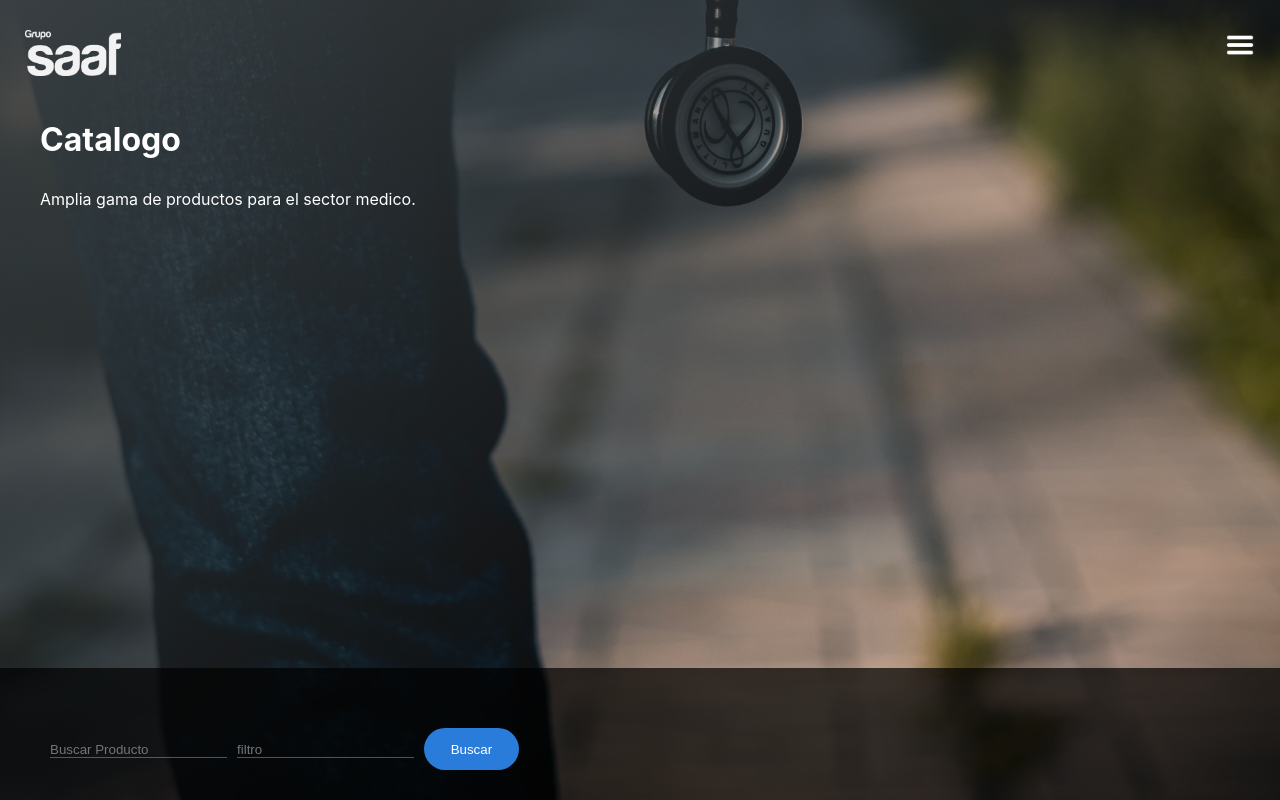
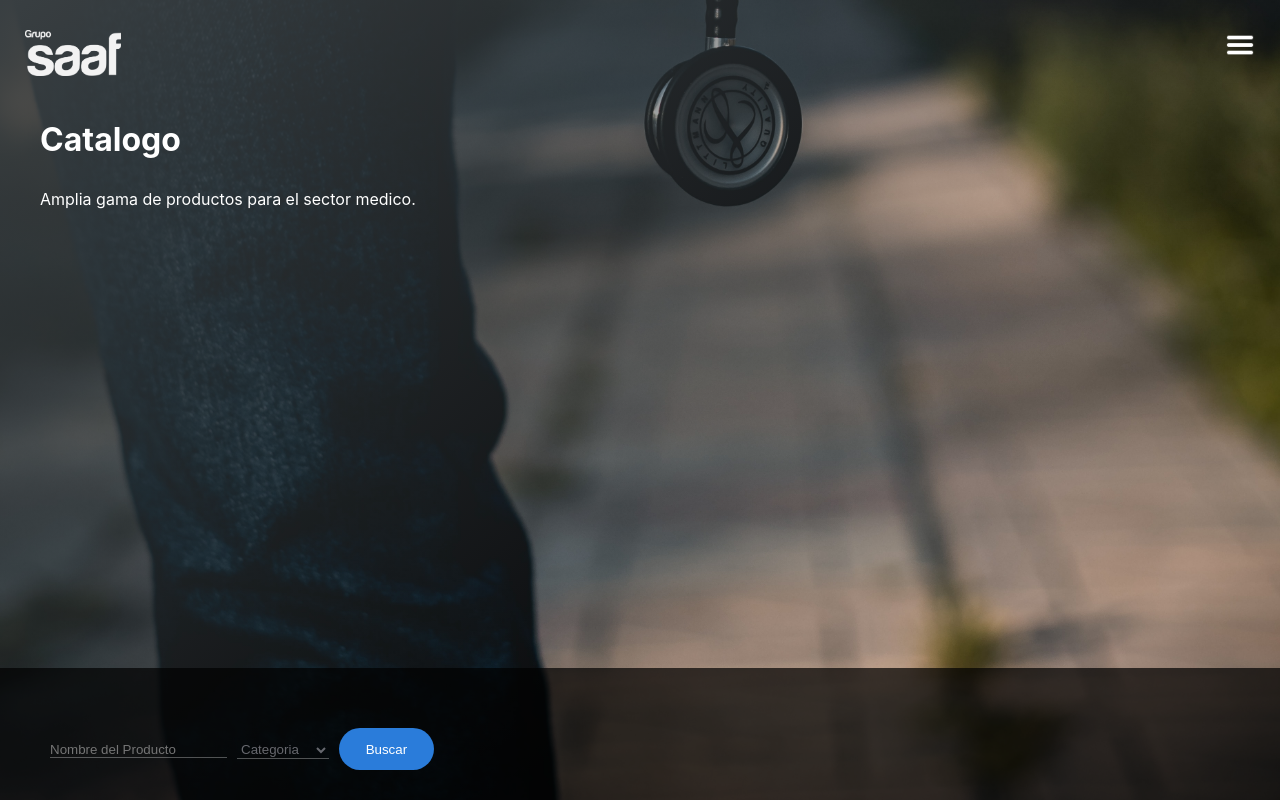
Before and after one commit to abemartinez2020/saafRemodel, a React (Create React App) app: page /catalogo in a window 1280 px wide. Shown: the top 800 px of the page. Built offline with nearby package versions, Linux system fonts and the light colour scheme; no server answers; the database is empty.

Commit message:
made changes to uploadForma and catalog page

```diff
--- a/src/App.css
+++ b/src/App.css
@@ -262,8 +262,8 @@ footer img {
   margin: 200px 0 0 0;
 }
 
-.menu-options input {
-  color: rgb(168, 168, 177);
+.menu-options input, .menu-options select {
+  color: rgba(168, 168, 177, 0.6);
   margin-top: 40px;
   background: none;
   outline: none;
@@ -272,6 +272,10 @@ footer img {
   width: 6
   0%;
   margin-right: 10px;
+}
+
+#catalogCategory option {
+  background: var(--primary-color);
 }
 
 .catalog {
@@ -359,10 +363,14 @@ label[type = "file"]:hover {
   margin-top: 20px;
 }
 
+#categoryProduct option {
+  background: var(--primary-color);
+}
+
 /*product gallery*/
 .productGallery {
   width: 75%;
-  margin: 50px auto;
+  margin: 70px auto;
 }
 
 .product-grid{
@@ -416,7 +424,6 @@ label[type = "file"]:hover {
   background: rgba(255, 255, 255, 0.8);
   box-shadow: 3px 5px 7px rgba(0,0,0,0.5);
   text-align: center;
-
 }
 
 .product-container p {
--- a/src/components/Catalog.js
+++ b/src/components/Catalog.js
@@ -16,8 +16,13 @@ const Catalog = () => {
             </div>
 
                 <div className = "menu-options">
-                    <input type = "text" placeholder = "Buscar Producto"/>
-                    <input type = "text" placeholder = "filtro"/>
+                    <input type = "text" placeholder = "Nombre del Producto"/>
+                    <select id ="catalogCategory">
+                        <option value = "Categoria">Categoria</option>
+                        <option value = "guantes">Guantes</option>
+                        <option value = "cubrebocas">Cubrebocas</option>
+                        <option value = "batas">Batas</option>
+                    </select>
                     <button> Buscar</button>
                 </div>
 
--- a/src/components/Navbar.js
+++ b/src/components/Navbar.js
@@ -6,8 +6,8 @@ import {Link, NavLink} from 'react-router-dom';
 const Navbar = () => {
     const [navbar, setNavbar] = useState(false);
 
-    const handlehamburger = () => {
-
+    const handlehamburger = (e) => {
+        console.log(e.target)
         const navMenu = document.querySelector('.sidebar');
 
             navMenu.classList.toggle('sidebarToggle');
--- a/src/components/UploadForm.js
+++ b/src/components/UploadForm.js
@@ -53,7 +53,7 @@ const UploadForm = () => {
                 <input id = "modelProduct" name = "modelProduct"/>
                 <label htmlFor = "categoryProduct">Categoria del Producto</label>
                 <select id = "categoryProduct" name = "categoryProduct">
-                    <option value = "select"></option>
+                    <option value = "selecionar"></option>
                     <option value = "guantes">Guantes</option>
                     <option value = "cubrebocas">Cubrebocas</option>
                     <option value = "batas">Batas</option>
```
